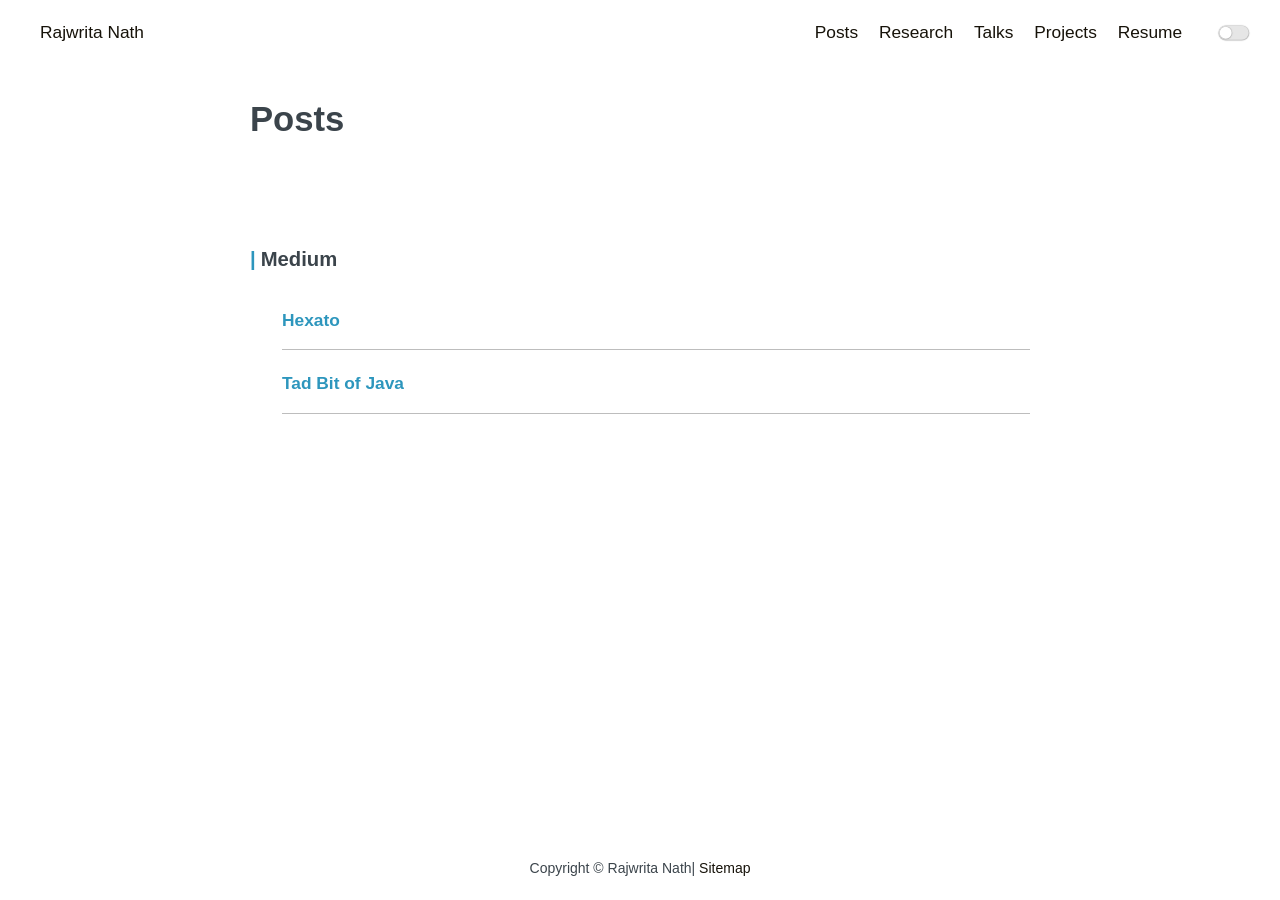
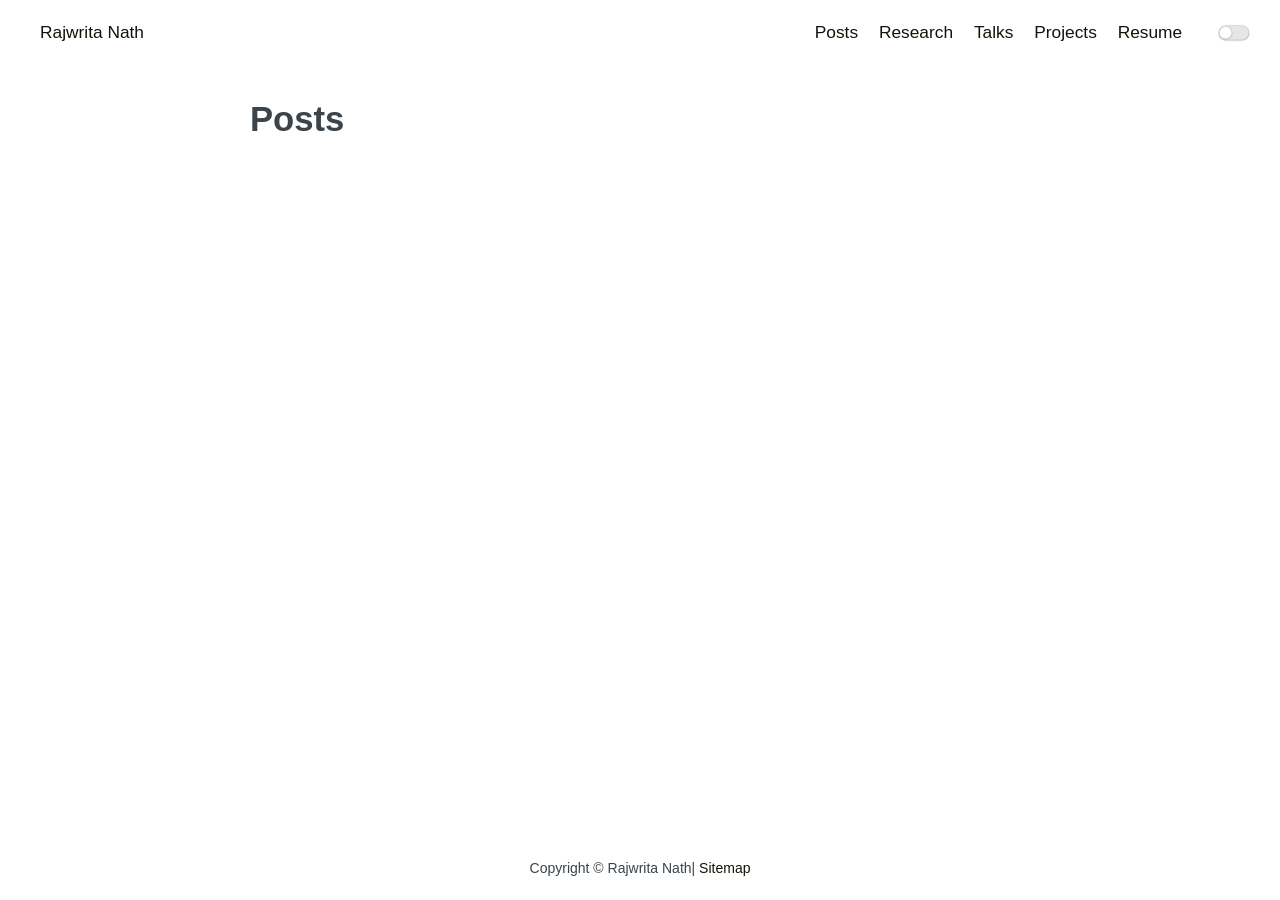
Before and after one commit to Rajwrita/rajwrita.github.io, a Jekyll site: the page built from blogs.md, in a window 1280 px wide. Built offline with Jekyll 4.4.1, drawn with Linux system fonts in a browser that asks for light colours.

Commit message:
Update blogs.md

```diff
--- a/blogs.md
+++ b/blogs.md
@@ -5,15 +5,3 @@ permalink: /posts
 ---
 
 <!-- Write the Post page here -->
-<div class="main">
-    <div class="post-wrap archive">
-
-        <h3>Medium</h3>
-            <article class="archive-item">
-                <a class="archive-item-link" href="https://medium.com/xperience/hexato-13c91badc770" target="_blank" rel="noopener noreferrer">Hexato</a>
-            </article>
-            <article class="archive-item">
-                <a class="archive-item-link" href="https://medium.com/@aritra.born2fly/just-a-tad-bit-of-java-fc55df737fb9" target="_blank" rel="noopener noreferrer">Tad Bit of Java</a>
-            </article>
-
-</div>
```
